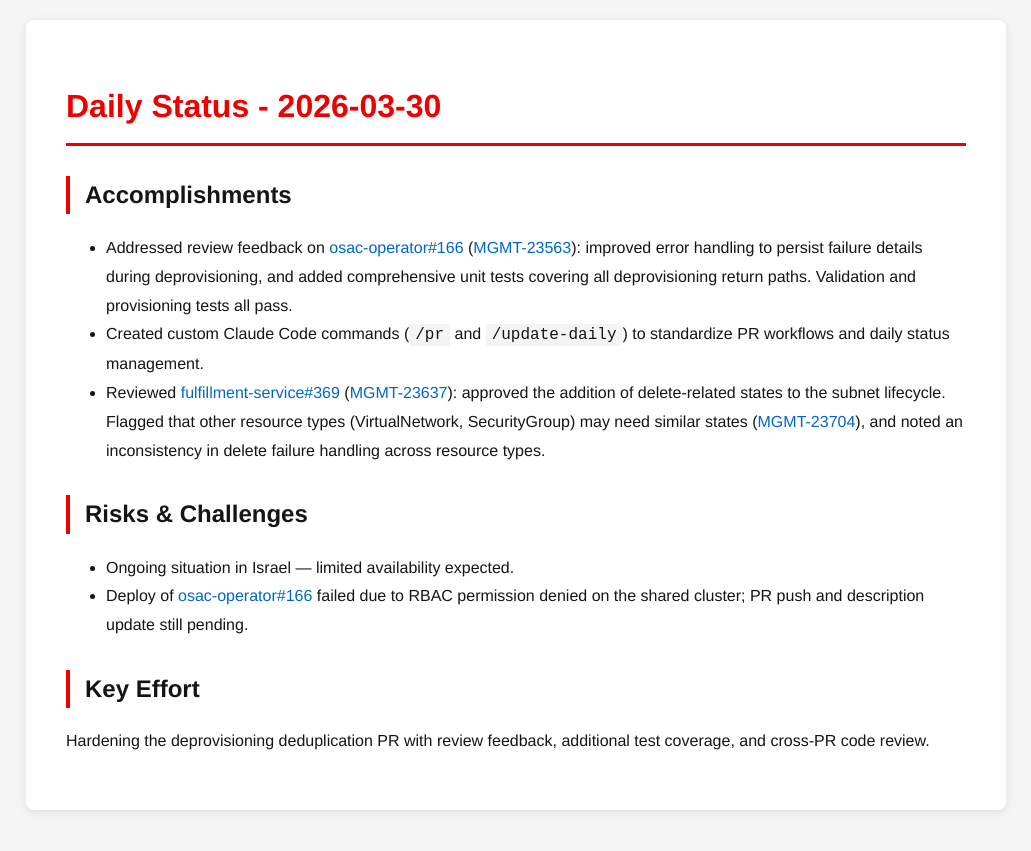
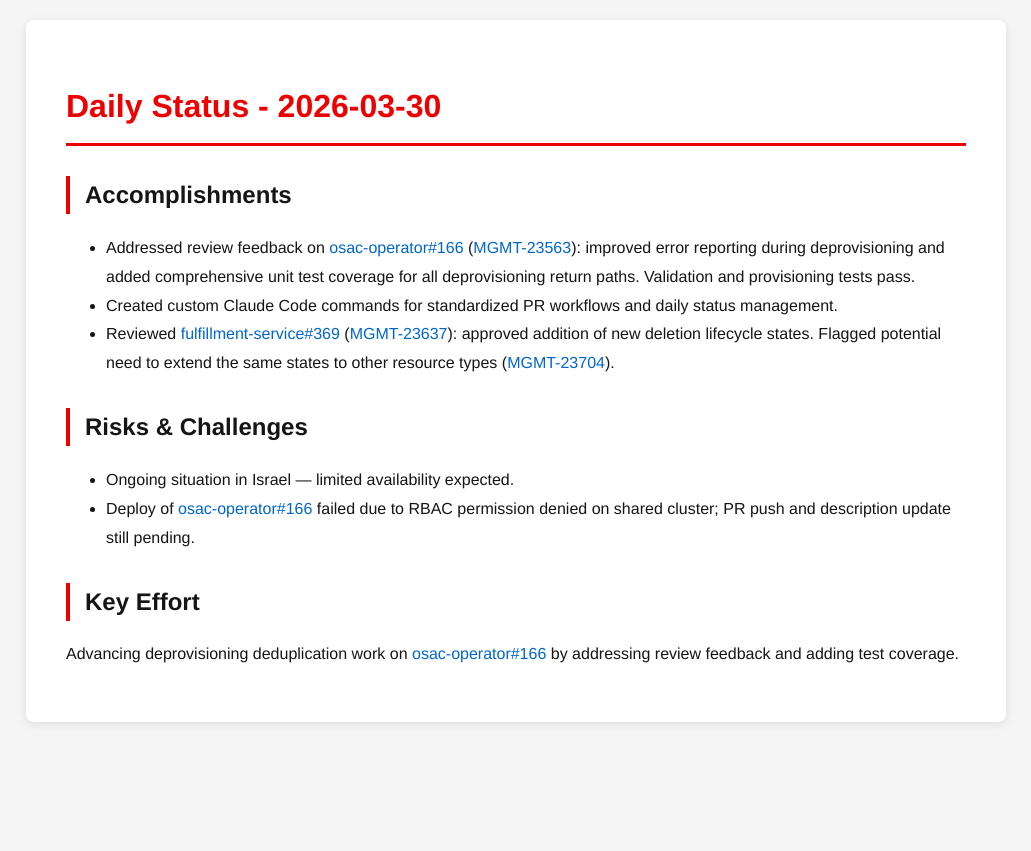
Before and after one commit to tzvatot/daily-status, a Jekyll site: the page built from 2026-03-30.md, in a window 1280 px wide. Shown: the top 851 px of the page, without its empty margins (124-1155 px from the left). Built offline with Jekyll 4.4.1, drawn with Linux system fonts in a browser that asks for light colours.

Commit message:
Daily status update - 2026-03-30

```diff
--- a/2026-03-30.md
+++ b/2026-03-30.md
@@ -7,13 +7,13 @@
 # Daily Status - 2026-03-30
 
 ## Accomplishments
-- Addressed review feedback on [osac-operator#166](https://github.com/osac-project/osac-operator/pull/166) ([MGMT-23563](https://issues.redhat.com/browse/MGMT-23563)): improved error handling to persist failure details during deprovisioning, and added comprehensive unit tests covering all deprovisioning return paths. Validation and provisioning tests all pass.
-- Created custom Claude Code commands (`/pr` and `/update-daily`) to standardize PR workflows and daily status management.
-- Reviewed [fulfillment-service#369](https://github.com/osac-project/fulfillment-service/pull/369) ([MGMT-23637](https://issues.redhat.com/browse/MGMT-23637)): approved the addition of delete-related states to the subnet lifecycle. Flagged that other resource types (VirtualNetwork, SecurityGroup) may need similar states ([MGMT-23704](https://issues.redhat.com/browse/MGMT-23704)), and noted an inconsistency in delete failure handling across resource types.
+- Addressed review feedback on [osac-operator#166](https://github.com/osac-project/osac-operator/pull/166) ([MGMT-23563](https://issues.redhat.com/browse/MGMT-23563)): improved error reporting during deprovisioning and added comprehensive unit test coverage for all deprovisioning return paths. Validation and provisioning tests pass.
+- Created custom Claude Code commands for standardized PR workflows and daily status management.
+- Reviewed [fulfillment-service#369](https://github.com/osac-project/fulfillment-service/pull/369) ([MGMT-23637](https://issues.redhat.com/browse/MGMT-23637)): approved addition of new deletion lifecycle states. Flagged potential need to extend the same states to other resource types ([MGMT-23704](https://issues.redhat.com/browse/MGMT-23704)).
 
 ## Risks & Challenges
 - Ongoing situation in Israel — limited availability expected.
-- Deploy of [osac-operator#166](https://github.com/osac-project/osac-operator/pull/166) failed due to RBAC permission denied on the shared cluster; PR push and description update still pending.
+- Deploy of [osac-operator#166](https://github.com/osac-project/osac-operator/pull/166) failed due to RBAC permission denied on shared cluster; PR push and description update still pending.
 
 ## Key Effort
-Hardening the deprovisioning deduplication PR with review feedback, additional test coverage, and cross-PR code review.
+Advancing deprovisioning deduplication work on [osac-operator#166](https://github.com/osac-project/osac-operator/pull/166) by addressing review feedback and adding test coverage.
```
